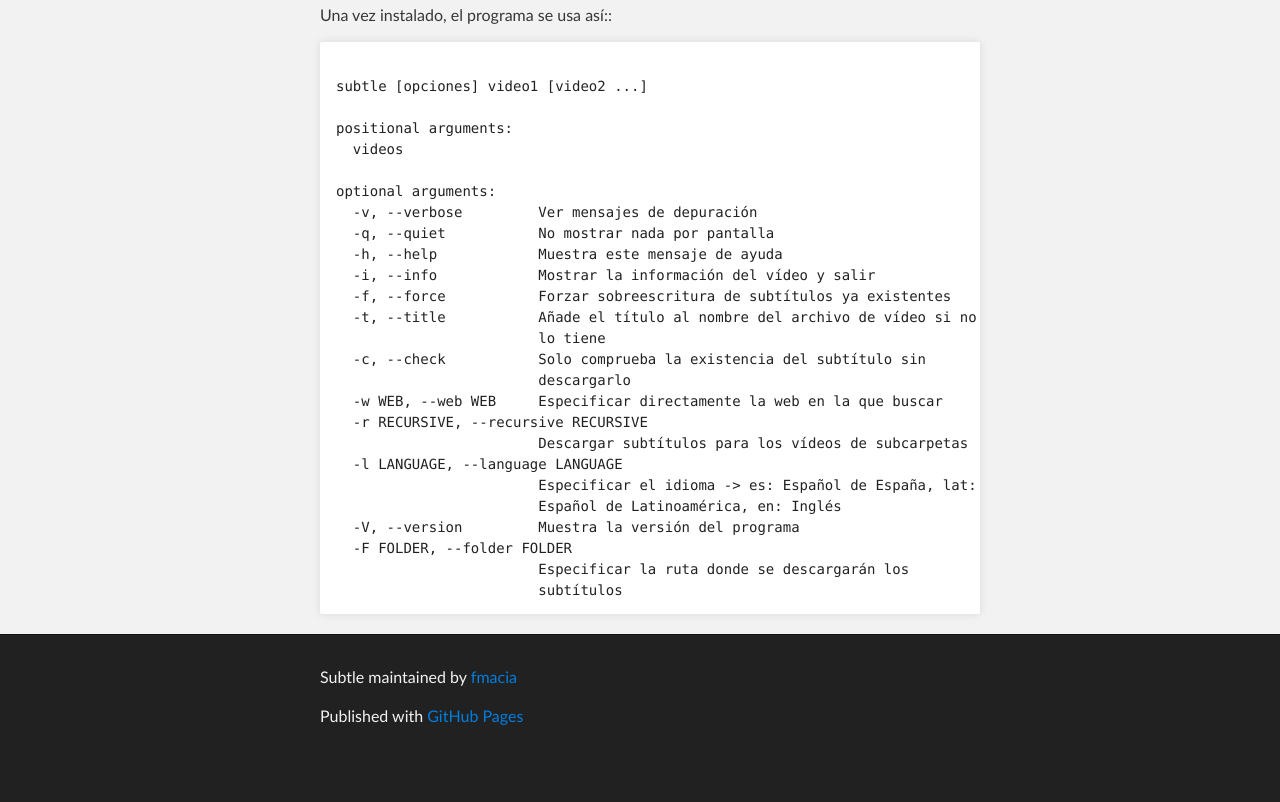
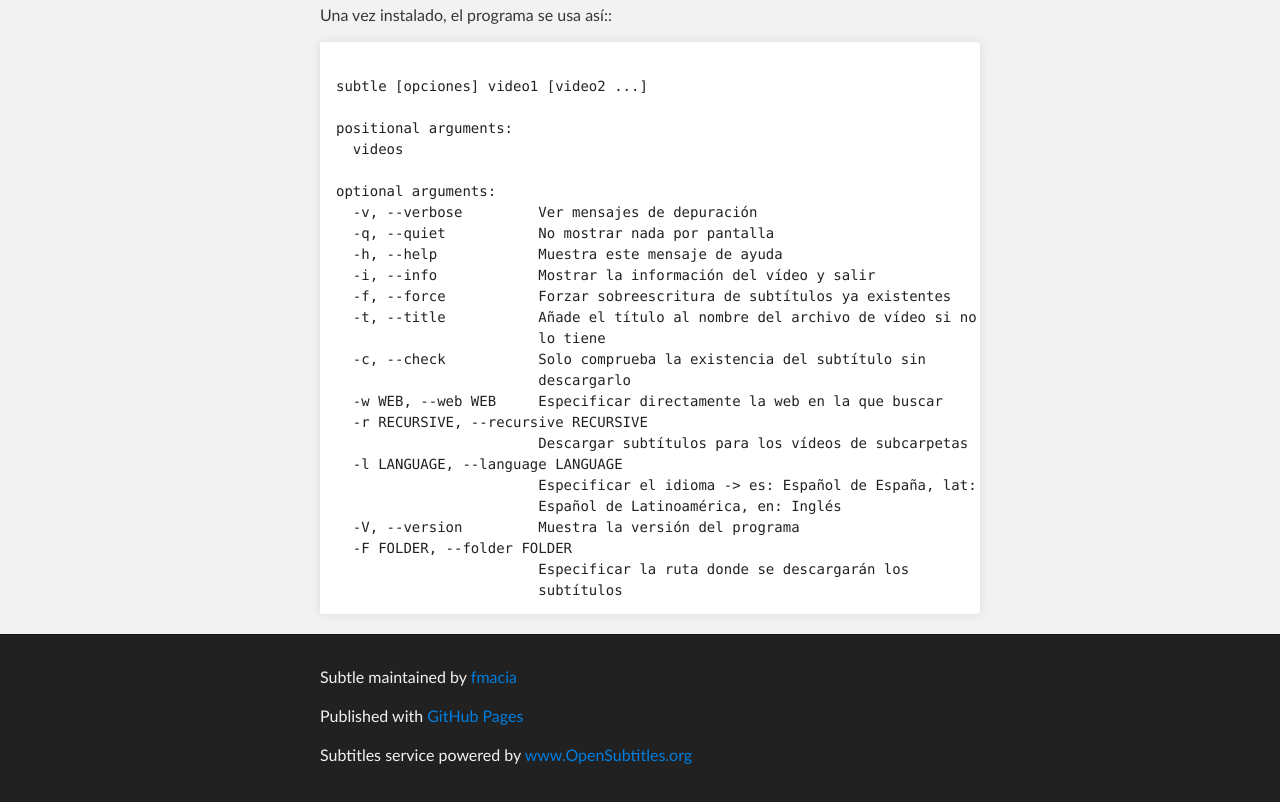
Before and after one commit to fmacia/subtle, a plain HTML site: page index.html in a window 1280 px wide. Shown: the part 1083-1885 px from the top of the page. Before the commit the page ends 1846 px from the top, so only its background shows below. Drawn offline with Linux system fonts and the light colour scheme.

Commit message:
Update index.html
Añadido enlace a Opensubtitles

```diff
--- a/index.html
+++ b/index.html
@@ -100,6 +100,7 @@ optional arguments:
       <footer class="inner">
         <p class="copyright">Subtle maintained by <a href="https://github.com/fmacia">fmacia</a></p>
         <p>Published with <a href="http://pages.github.com">GitHub Pages</a></p>
+        <p>Subtitles service powered by <a href="http://www.opensubtitles.org/">www.OpenSubtitles.org</a></p>
       </footer>
     </div>
 
```
